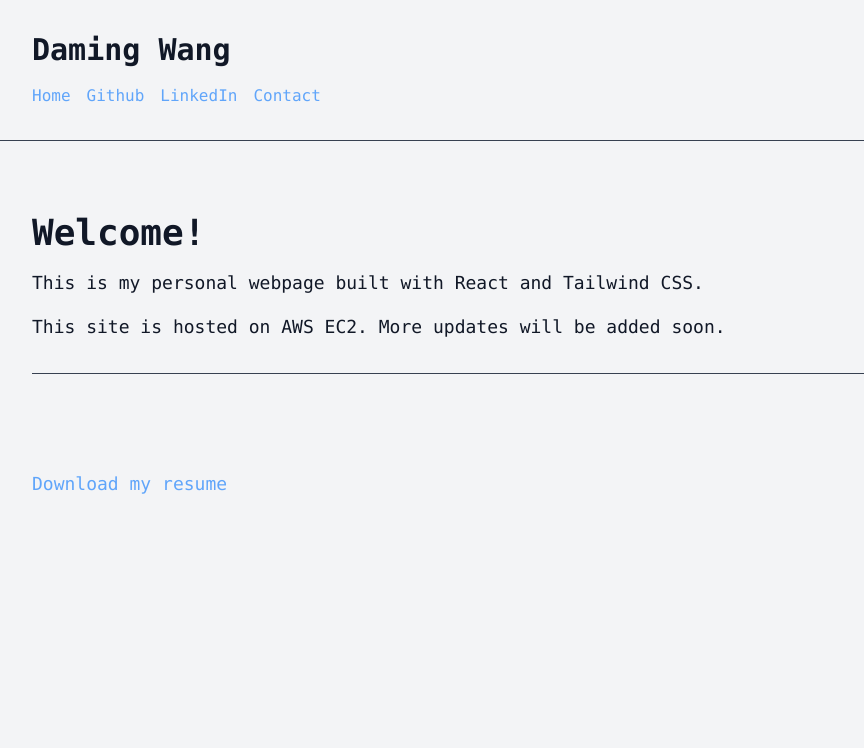
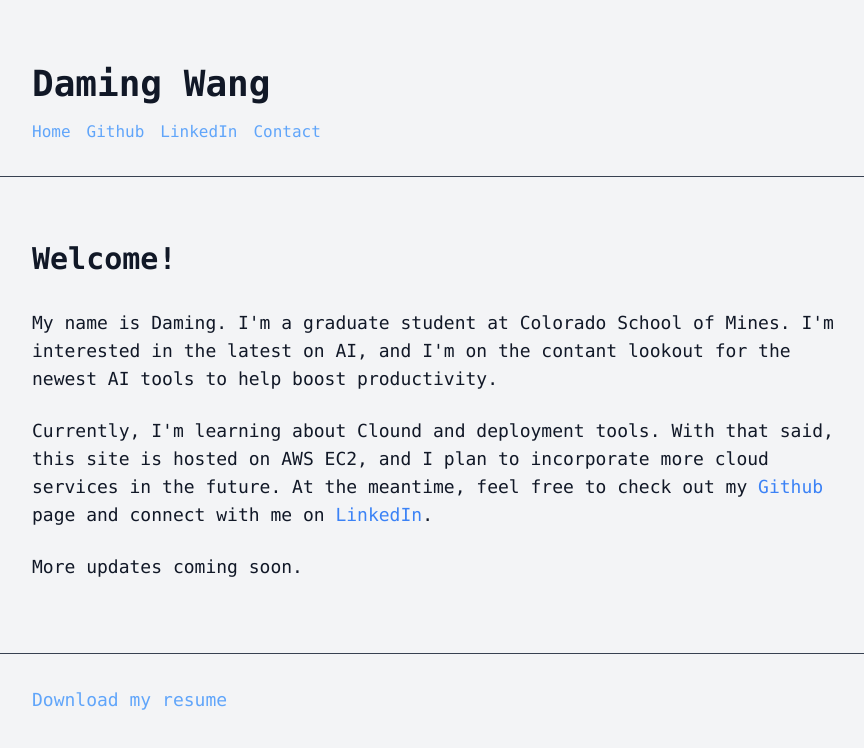
Before and after one commit to dwang917/PersonalPageFrontend, a React (Create React App) app: page / in a window 1280 px wide. Shown: the top 748 px of the page, without its empty margins (192-1056 px from the left). Built offline with nearby package versions, Linux system fonts and the light colour scheme; the HTML template or start-up script is replaced by a standard one.

Commit message:
Updated the intro page

```diff
--- a/public/index.html
+++ b/public/index.html
@@ -24,7 +24,7 @@
       work correctly both with client-side routing and a non-root public URL.
       Learn how to configure a non-root public URL by running `npm run build`.
     -->
-    <title>React App</title>
+    <title>Daming Wang</title>
   </head>
   <body>
     <noscript>You need to enable JavaScript to run this app.</noscript>
--- a/src/components/Footer.js
+++ b/src/components/Footer.js
@@ -1,6 +1,6 @@
 function Footer() {
     return (
-      <footer className="p-8 max-w-4xl mx-auto">
+      <footer className="p-8 max-w-4xl mx-auto border-t border-gray-700 bottom-0 mt-10">
         <a href="/assets/resume.pdf"
            className="text-blue-400 hover:underline text-lg"
            download="Daming Wang resume.pdf">
--- a/src/components/Header.js
+++ b/src/components/Header.js
@@ -2,8 +2,8 @@ import { Link } from "react-router-dom";
 
 function Header() {
     return (
-      <header className="p-8 border-b border-gray-700 max-w-4xl mx-auto">
-        <h1 className="text-3xl font-bold">Daming Wang</h1>
+      <header className="p-8 border-b border-gray-700 max-w-4xl mx-auto pt-16">
+        <h1 className="text-4xl font-bold">Daming Wang</h1>
         <nav className="mt-4 flex gap-4">
 
           <Link to="/" className="text-blue-400 hover:underline">Home</Link>
--- a/src/components/MainContent.js
+++ b/src/components/MainContent.js
@@ -1,20 +1,18 @@
 function MainContent() {
     return (
       <main className="p-8 max-w-4xl mx-auto">
-        <section className="mt-10">
-          <h2 className="text-4xl font-bold mb-4">Welcome!</h2>
-          <p className="text-lg leading-7">
-            This is my personal webpage built with React and Tailwind CSS.
+        <section className="mt-8">
+          <h2 className="text-3xl font-bold">Welcome!</h2>
+          <p className="text-lg leading-7 mt-8">
+            My name is Daming. I'm a graduate student at Colorado School of Mines. I'm interested in the latest on AI, and I'm on the contant lookout for the newest AI tools to help boost productivity.
           </p>
-          <p className="mt-4 text-lg leading-7">
-            This site is hosted on AWS EC2. More updates will be added soon.
+          <p className="text-lg mt-6 leading-7">
+            Currently, I'm learning about Clound and deployment tools. With that said, this site is hosted on AWS EC2, and I plan to incorporate more cloud services in the future. At the meantime, feel free to check out my <a href="https://github.com/dwang917" className="text-blue-500 hover:underline" target="_blank" rel="noopener noreferrer">Github</a> page and connect with me on <a href="https://www.linkedin.com/in/daming-wang-0a9a8b1bb/" className="text-blue-500 hover:underline" target="_blank" rel="noopener noreferrer">LinkedIn</a>.
           </p>
-          {/* <p className="mt-4 text-lg leading-7">
-            In my free time, I enjoy lifting weights, producing music, gaming, and working on cool projects.
-          </p> */}
+          <p className="mt-6 text-lg leading-7">
+            More updates coming soon.
+          </p>
         </section>
-
-        <hr className="my-8 border-gray-700" />
       </main>
     );
   }
--- a/src/pages/Contact.js
+++ b/src/pages/Contact.js
@@ -2,7 +2,7 @@ import React from "react";
 
 function Contact() {
   return (
-    <div className="p-8 max-w-4xl mx-auto">
+    <div className="p-8 max-w-4xl mx-auto mt-8">
       <h1 className="text-3xl font-bold mb-4">Contact Me</h1>
         <p className="text-lg mb-2">Email: <a href="mailto:your-email@example.com" className="text-blue-500">damingwang917@gmail.com</a></p>
         <p className="text-lg">Phone: <a href="tel:+1234567890" className="text-blue-500">+1(720)-220-8416</a></p>
```
Also changed, not shown: 1 other file (tests, documents, lock files or other folders).
